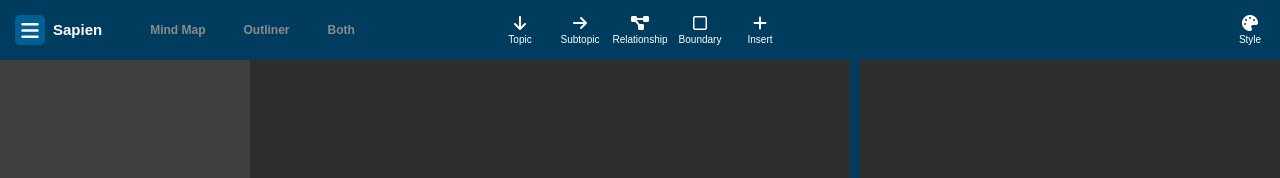
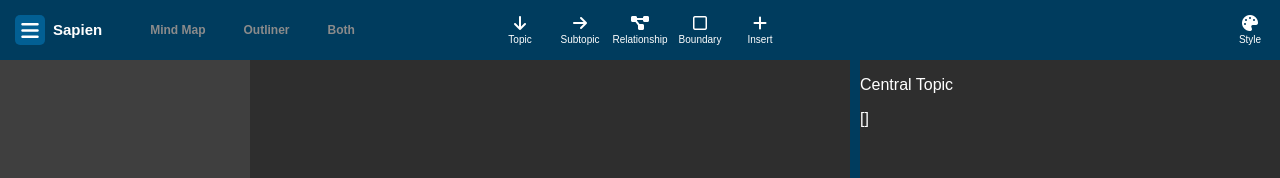
Before and after one commit to Yijia-Chen/sapien, a React (Create React App) app: page / in a window 1280 px wide. Shown: the top 178 px of the page. Built offline with nearby package versions, Linux system fonts and the light colour scheme.

Commit message:
feat: state updates

```diff
--- a/src/App.css
+++ b/src/App.css
@@ -158,12 +158,11 @@ textarea.outliner-body {
 .mindmap-title {
   border-radius: 10px;
   background-color: transparent;
-  color: #ffffff;
   font-size: 100px;
   font-family: Arial, Helvetica, sans-serif;
   text-align: left;
 }
 
-.mindmap-content {
+.mindmap-body {
   text-align: left;
 }
--- a/src/App.tsx
+++ b/src/App.tsx
@@ -1,27 +1,33 @@
 import React from 'react';
 import './App.css';
 import { MenuButton, ModePanel, UtilityPanel, StylePanel, Menu, Outliner, Mindmap } from './components';
-import { FixMeLater, Props, State } from './types';
-import marked from 'marked';
+import { FixMeLater, MapState, Props } from './types';
+import { parseMarkdownBulletsAsJson } from './utils';
+// import marked from 'marked';
 
 export default class App extends React.Component {
-  constructor(props: Props) {
+  constructor(props: Readonly<Props>) {
     super(props);
     this.state = {
-      title: 'Mind Map Title',
-      content: '',
+      mapState: new MapState(),
+      history: Array<MapState>()
     };
   }
 
   updateTitle(title: string) {
-    this.setState({ title });
+    const state = (this.state as FixMeLater);
+    this.setState({ history: state.history.concat([ state.mapState ]), mapState: { ...state.mapState, title } });
   }
 
-  updateContent(content: string) {
-    this.setState({ content });
+  updateBody(body: string) {
+    const state = (this.state as FixMeLater);
+    this.setState({ history: state.history.concat([ state.mapState ]), mapState: {
+      ...state.mapState, body, items: parseMarkdownBulletsAsJson(body)
+    } });
   }
 
   render() {
+    console.log('re-rendered my baby!');
     return (
       <div className='App'>
         <header className='App-header'>
@@ -32,9 +38,15 @@ export default class App extends React.Component {
           <StylePanel />
         </header>
         <Menu />
-        <Outliner onChange={(e) => this.updateContent((e.target as FixMeLater).value)} />
+        <Outliner
+          onTitleChange={(e) => this.updateTitle((e.target as FixMeLater).value!)}
+          onBodyChange={(e) => this.updateBody((e.target as FixMeLater).value!)}
+        />
         <div id='separator'></div>
-        <Mindmap dangerouslySetInnerHTML={marked((this.state as State).content)} />
+        <Mindmap
+          title={(this.state as FixMeLater).mapState.title}
+          body={JSON.stringify((this.state as FixMeLater).mapState.items)}
+        />
       </div>
     );
   }
--- a/src/components/mindmap.tsx
+++ b/src/components/mindmap.tsx
@@ -3,10 +3,10 @@ import { Props } from "../types";
 export function Mindmap(props: Props): React.ReactElement {
   return (
     <div className='App-mindmap'>
-      <div
-        style={{textAlign: 'left'}}
-        dangerouslySetInnerHTML={{__html: props.dangerouslySetInnerHTML!}}
-      ></div>
+      <div style={{textAlign: 'left'}}>
+        <p>{props.title!}</p>
+        <p>{props.body!}</p>
+      </div>
     </div>
   );
 }
--- a/src/components/outliner.tsx
+++ b/src/components/outliner.tsx
@@ -3,10 +3,13 @@ import { Props } from "../types";
 export function Outliner(props: Props): React.ReactElement {
   return (
     <div className='App-outliner'>
-      <textarea className='outliner-title'></textarea>
+      <textarea
+        className='outliner-title'
+        onChange={props.onTitleChange}
+      ></textarea>
       <textarea
         className='outliner-body'
-        onChange={props.onChange}
+        onChange={props.onBodyChange}
       ></textarea>
     </div>
   );
--- a/src/types/index.ts
+++ b/src/types/index.ts
@@ -1,16 +1,25 @@
 import { ChangeEventHandler, MouseEventHandler } from "react"
 
-export type Props = {
+export interface Props {
   onClick?: MouseEventHandler,
-  onChange?: ChangeEventHandler,
-  dangerouslySetInnerHTML?: string,
+  onTitleChange?: ChangeEventHandler,
+  onBodyChange?: ChangeEventHandler,
   icon?: string,
   value?: string,
+  title?: string,
+  body?: string,
 }
 
-export type State = {
-  title: string,
-  content: string,
+export class MapState {
+  title: string;
+  body: string;
+  items: Array<MapItem>;
+
+  constructor(title?: string, body?: string, items?: Array<MapItem>) {
+    this.title = title ?? 'Central Topic';
+    this.body = body ?? '';
+    this.items = items ?? [];
+  }
 }
 
 export type FixMeLater = any;
--- a/src/utils/index.ts
+++ b/src/utils/index.ts
@@ -11,13 +11,11 @@ export function parseMarkdownBulletsAsJson(
   const depthItemMap: Record<number, Array<MapItem>> = {};
   let lastItem = new MapItem('Please start your map with a bullet point', 0);
 
-  console.log(lines);
   lines.map((line) => {
     const bulletIndex = line.search('-');
 
     if (bulletIndex === -1 || line.length === bulletIndex + 1 || line[bulletIndex+1] !== ' ') {
       // not an item, in which case append it to children of last item
-      if (!Object.keys(depthItemMap).length) logWarning('bullets');
       lastItem.text += ' ' + line;
 
     } else {
@@ -38,7 +36,7 @@ export function parseMarkdownBulletsAsJson(
     }
   });
 
-  return depthItemMap[0];
+  return depthItemMap[0] ?? [];
 }
 
 export function logWarning(msg: string): void {
```
Also changed, not shown: 1 other file (tests, documents, lock files or other folders).
